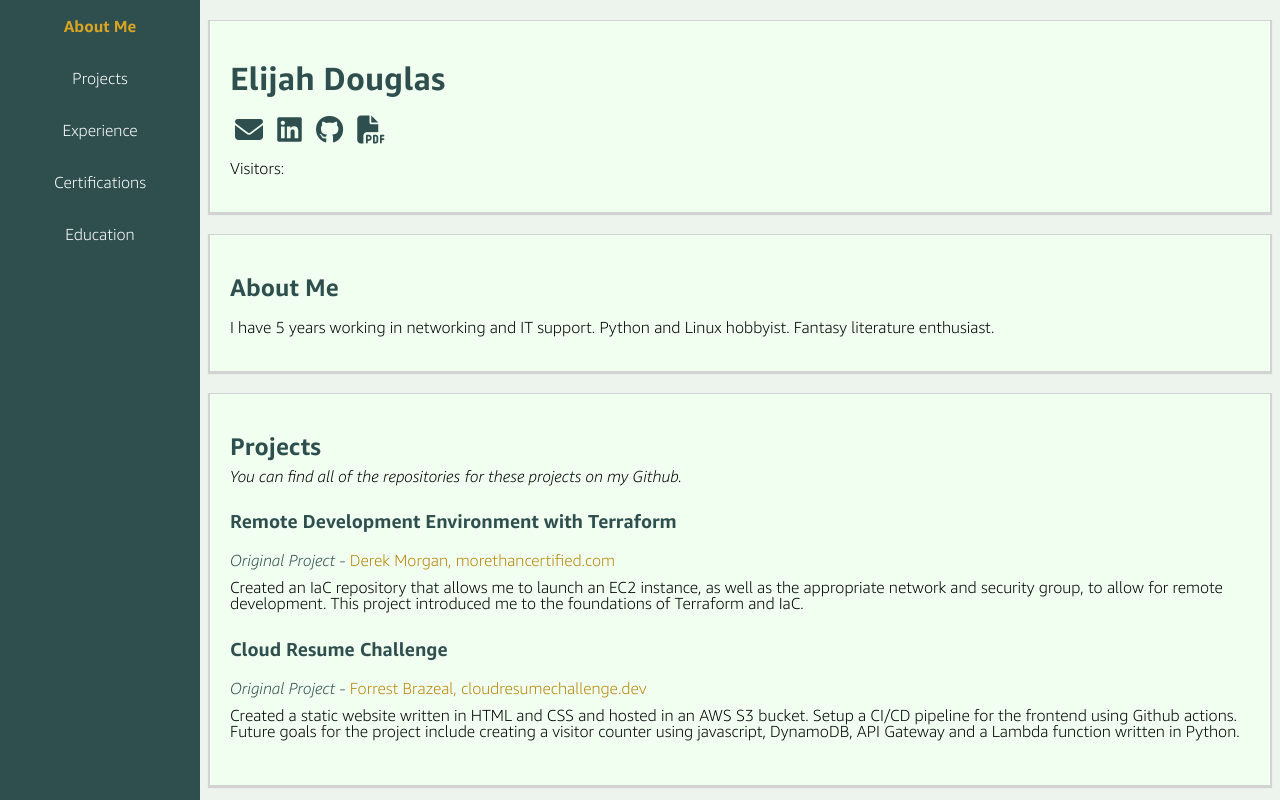
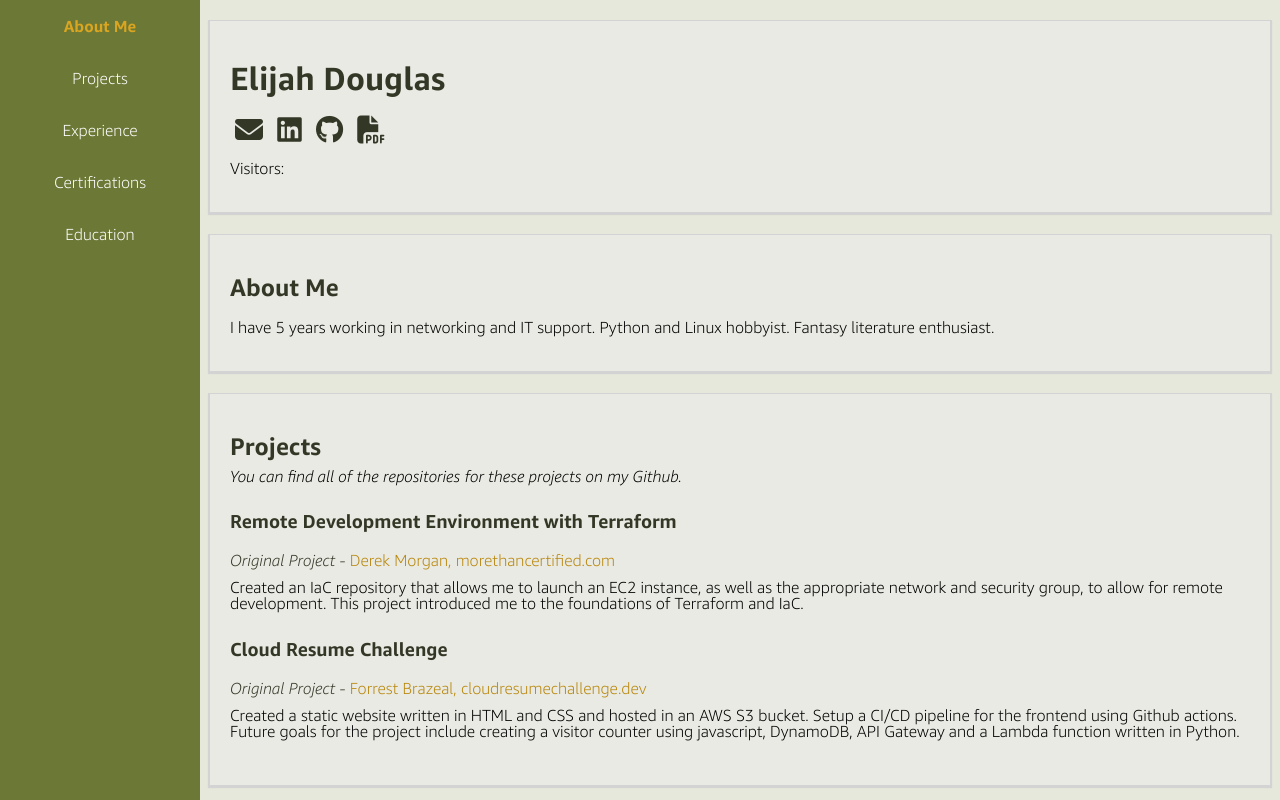
Before and after one commit to ELiGRP/CloudResumeChallenge, a website: page FrontEnd/index.html in a window 1280 px wide. Shown: the top 800 px of the page. Drawn offline with Linux system fonts and the light colour scheme; no server answers.

Commit message:
update css color scheme

```diff
--- a/FrontEnd/resume.css
+++ b/FrontEnd/resume.css
@@ -16,14 +16,14 @@
 
 
 body {
-    background-color: #EDF4ED;
+    background-color: #e5e8da;
     font-family: Ember;
     color: black;
 }
 
 
 h1, h2, h3, h4{
-    color: darkslategray;
+    color: #333726;
     line-height: 1;
 }
 
@@ -32,7 +32,7 @@ h4{
 }
 
 .header {
-    background-color: honeydew;
+    background-color: #e9eae3;
     padding: 20px;
     margin: 20px 0px 0px 200px;
     line-height: 1;
@@ -42,7 +42,7 @@ h4{
     box-shadow: 0px 1px 1px 0px lightgray;
     }
     .header a {
-        color: darkslategray;
+        color: #333726;
         padding: 5px;
         text-decoration: none;
         display: inline;
@@ -70,7 +70,7 @@ h4{
 
 
 .content{
-    background-color: honeydew;
+    background-color: #e9eae3;
     padding: 20px;
     margin: 20px 0px 0px 200px;
     line-height: 1;
@@ -109,7 +109,7 @@ h4{
     z-index: 1;
     top: 0;
     left: 0;
-    background-color: darkslategray;
+    background-color: #6c7836;
     overflow-x: hidden;
     text-align: center;
   }
```
